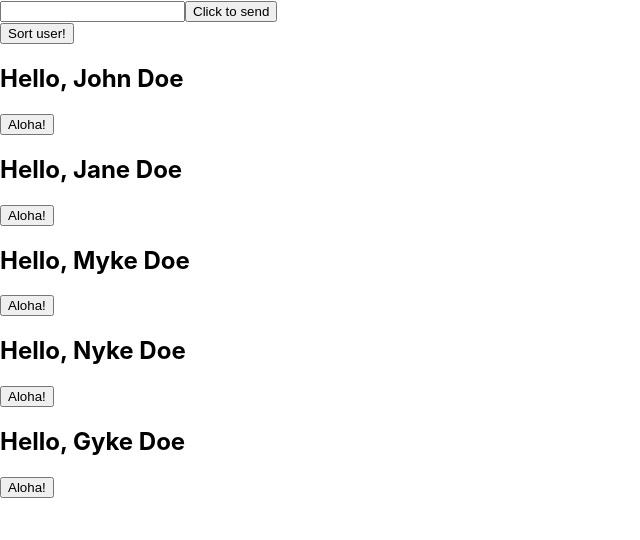
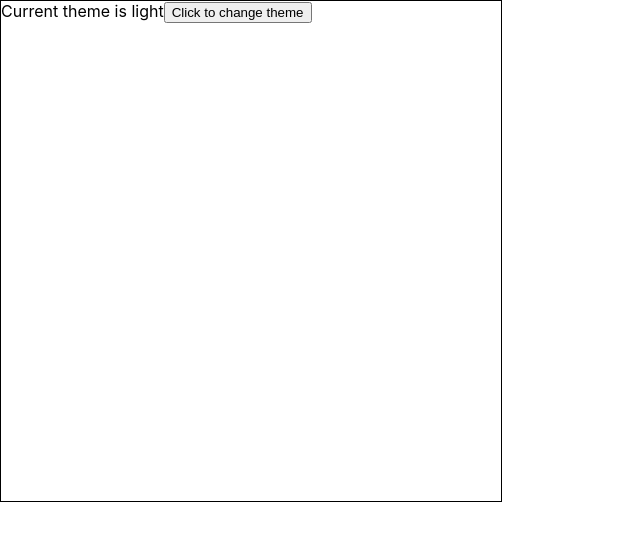
Before and after one commit to freshcodeAlice/cra-welcome, a React (Create React App) app: page / in a window 1280 px wide. Shown: the top 540 px of the page, without its empty margins (0-640 px from the left). Built offline with nearby package versions, Linux system fonts and the light colour scheme.

Commit message:
Scene and Toggler

```diff
--- a/src/App.js
+++ b/src/App.js
@@ -1,11 +1,13 @@
 import React from 'react';
 import './App.css';
-import AlohaDashboard from './components/AlohaDashboard';
+// import AlohaDashboard from './components/AlohaDashboard';
+import Scene from './components/Scene';
 
 
 function App () {
+     return <Scene />
 
- return <AlohaDashboard />
+    // return <AlohaDashboard />
 }
 
 export default App;
--- /dev/null
+++ b/src/components/Scene/Scene.css
@@ -0,0 +1,18 @@
+.scene {
+    width: 500px;
+    height: 500px;
+    border: 1px solid black;
+}
+
+
+
+.dark {
+background-color: black;
+color: white;
+
+}
+
+.light {
+background-color: white;
+color: black;
+}
--- /dev/null
+++ b/src/components/Scene/Toggler/index.jsx
@@ -0,0 +1,11 @@
+import React, { Component } from 'react';
+
+class Toggler extends Component {
+    render() {
+        return (
+            <button> Click to change theme </button>
+        );
+    }
+}
+
+export default Toggler;
--- /dev/null
+++ b/src/components/Scene/index.jsx
@@ -0,0 +1,33 @@
+import React, { Component } from 'react';
+import './Scene.css';
+import Toggler from './Toggler';
+
+class Scene extends Component {
+    constructor(props) {
+        super(props);
+        this.state = {
+            theme: 'light'
+        }
+    }
+
+    setTheme = () => {
+        const {theme} = this.state;
+        this.setState({
+            theme: theme === 'light' ? 'dark' : 'light'
+        });
+    }
+
+
+    render() {
+        const {theme} = this.state;
+        const cN = 'scene ' + theme;
+        return (
+            <div className={cN}>
+                Current theme is {theme}
+                <Toggler />
+            </div>
+        );
+    }
+}
+
+export default Scene;
```
